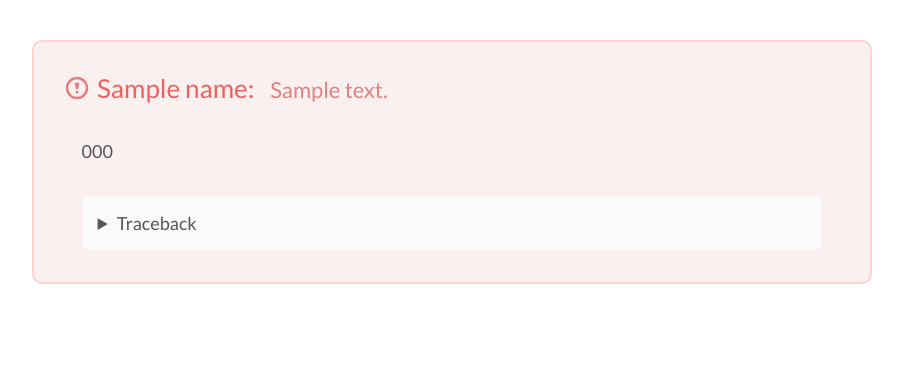
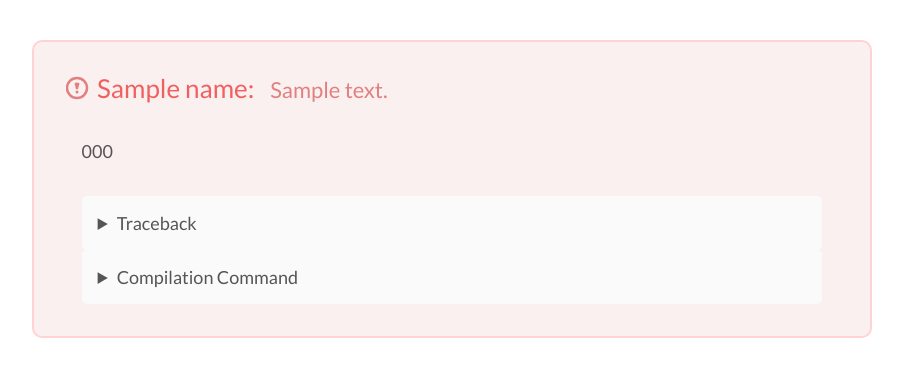
Before and after one commit to dissemia/disseminate, a Python web app: template src/disseminate/templates/template_files/exception.html in a window 1280 px wide. Shown: the top 377 px of the page, without its empty margins (188-1091 px from the left). Run offline with Jinja, Linux system fonts and the light colour scheme; the template is opened without the code that fills it: most values are stand-ins (such as "Sample title", 1, 10 or a date in 2020).

Commit message:
Fixed LaTeX template to optionally include title and added CompileDocument exception information, if available, in exception template.

```diff
--- a/src/disseminate/document/compiled_document.py
+++ b/src/disseminate/document/compiled_document.py
@@ -119,6 +119,7 @@ class CompiledDocument(object):
 
                     msg = "Could not compile file '{}'".format(target_filepath)
                     e = CompiledDocumentError(msg)
+                    e.command = cmd
                     e.exit_code = p.returncode
                     e.shell_out = shell_out.decode("utf-8")
                     raise e
--- a/src/disseminate/templates/template_files/exception.html
+++ b/src/disseminate/templates/template_files/exception.html
@@ -72,10 +72,18 @@
     </svg>
     <span class="name">{{ name }}:</span><span class="description">{{ description}}</span>
     <p>{{ exception }}</p>
+
     <details>
-      <summary><span class="traceback">Traceback</span></summary>
+      <summary><span class="details">Traceback</span></summary>
       <pre>{{ traceback }}</pre>
     </details>
+
+    {% if exception.command %}
+    <details>
+      <summary><span class="details">Compilation Command</span></summary>
+      <em>command:<em> {{ exception.command }}
+      <pre>{{ exception.shell_out }}</pre>
+    {% endif %}
   </div>
 </body>
 </html>
```
Also changed, not shown: 1 other file.
